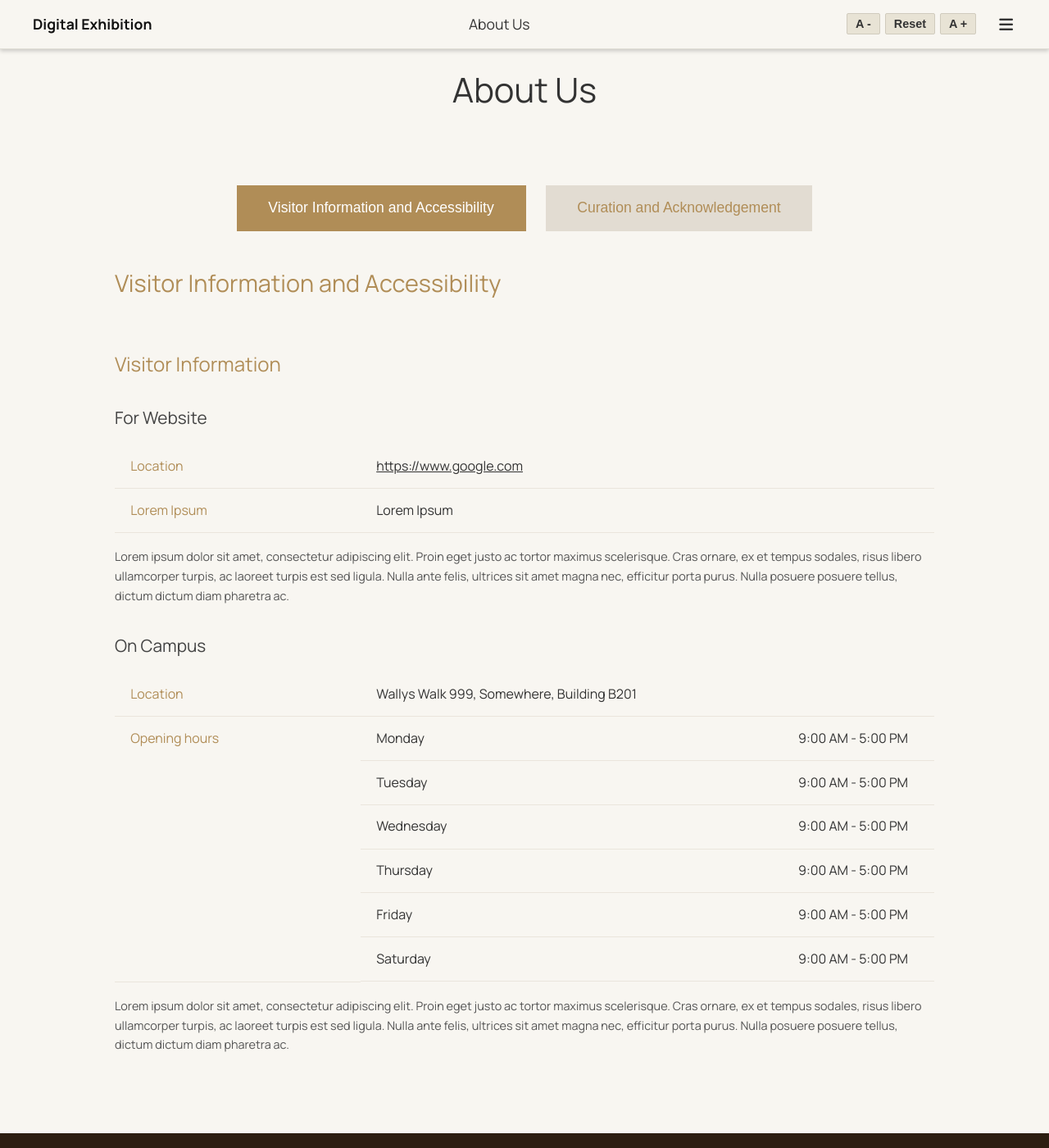
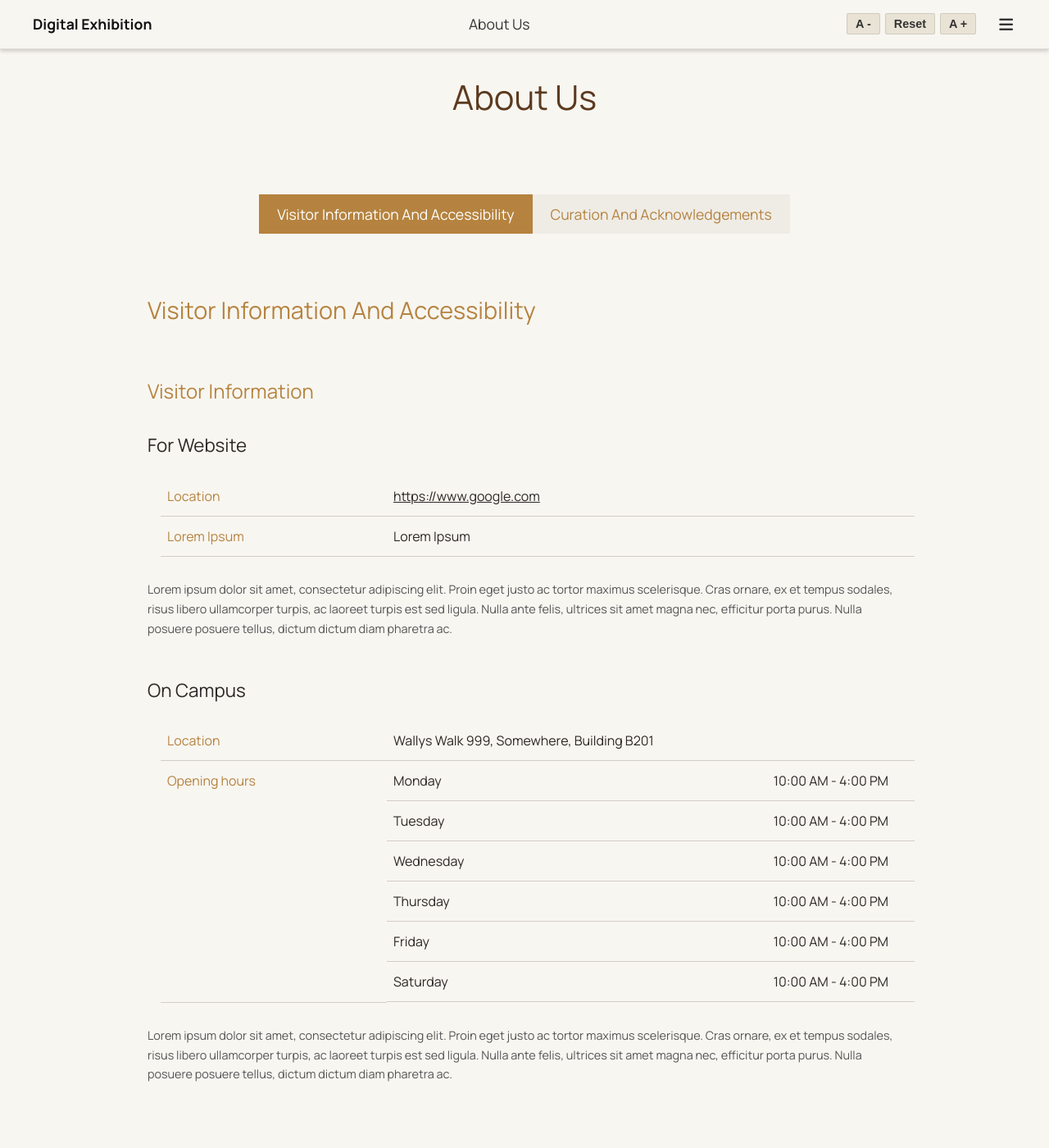
Before and after one commit to HannahVogelArchaeology/group34, a Jekyll site: the page built from about.md, in a window 1280 px wide and 1400 px high. Shown: the whole window at 82% size. Built offline with Jekyll 4.4.1, drawn with Linux system fonts in a browser that asks for light colours.

Commit message:
update about page styling/content

```diff
--- a/_sass/_about.scss
+++ b/_sass/_about.scss
@@ -1,38 +1,41 @@
-/* About Page Styling */
+.page-wrapper > .page-title {
+  text-align: center;
+  color: $accent-dark-bronze;
+  font-family: $font-family-base;
+  font-size: 2.6em;
+  font-weight: 400;
+  margin: 85px 0 45px;
+}
 .about-page-container {
+  width: 100%;
   max-width: 1000px;
   margin: 0 auto;
-  padding: 3em 1.5em;
-  color: #333;
+  padding: 40px 40px 80px;
+  box-sizing: border-box;
 
-  .page-title {
-    text-align: center;
-    font-size: 2.6em;
-    font-weight: 400;
-    margin-bottom: 2em;
-  }
 
   /* Navigation Tabs */
   .tab-navigation {
     display: flex;
     justify-content: center;
-    gap: 1.5em;
-    margin-bottom: 2.5em;
+    gap: 0;
+    margin: 0 auto 70px;
 
     .tab-btn {
-      padding: 1em 2.2em;
+      padding: 12px 22px;
       border: none;
       text-align: center;
+      background-color: $card-bg;
       min-width: 260px;
-      background-color: #e2dcd2;
-      color: #b08d57;
+      color: #b5833f;
+      font-family: $font-family-base;
       font-size: 1.1em;
       cursor: pointer;
       transition: all 0.2s ease;
 
       &.active {
-        background-color: #b08d57;
-        color: #ffffff;
+        background-color: #b5833f;
+        color: white;
       }
 
       &:hover {
@@ -43,22 +46,23 @@
 
   /* Quote Banner */
   .quote-banner {
-    background: linear-gradient(90deg, #785a30 0%, #c39c5e 100%);
-    color: #fff;
+    background: linear-gradient(90deg, $accent-bronze 0%, #c39c5e 100%);
+    color: white;
     text-align: center;
-    padding: 2.5em 1.5em;
-    margin-bottom: 3.5em;
+    padding: 32px 25px;
+    margin-bottom: 0 -40px 60px;
 
     h2 {
       font-size: 1.4em;
       font-weight: 400;
       font-style: italic;
-      margin-bottom: 0.5em;
+      margin: 0 0 4px;
+      color: white;
     }
 
     p {
       font-size: 0.8em;
-      opacity: 0.85;
+      color: white;
       margin: 0;
     }
   }
@@ -74,19 +78,23 @@
 
   .main-tab-title {
     font-size: 1.8em;
-    color: #b08d57;
+    color:#b5833f;
     font-weight: 400;
+    font-family: $font-family-base;
     margin-bottom: 2em;
+    margin: 10 0 45px;
   }
 
   /* Content Sections */
   .content-section {
-    margin-bottom: 3em;
+    margin-bottom: 90px;
 
     .gold-heading {
-      color: #b08d57;
+      margin: 0 0 40px;
+      color: #b5833f;
       font-size: 1.5em;
       font-weight: 400;
+      font-family: $font-family-base;
       margin-bottom: 1.2em;
     }
 
@@ -97,17 +105,17 @@
     }
 
     .sub-block {
-      margin-bottom: 2em;
+      margin-bottom: 45px;
 
       .sub-title {
-        font-size: 1.3em;
+        font-size: 1.4em;
         font-weight: 400;
-        color: #444;
-        margin-bottom: 0.8em;
+        color:$text-color-primary;
+        margin: 0 0 20px;
       }
 
       .section-desc {
-        margin-top: 1.2em;
+        margin-top: 28px;
         line-height: 1.65;
         color: #555;
         font-size: 0.9em;
@@ -116,69 +124,76 @@
 
     p {
       line-height: 1.65;
-      color: #555;
+      color:$text-color-primary;
       font-size: 0.9em;
+      font-family: $font-family-base;
     }
   }
 
   /* Data Tables */
   .info-table {
     width: 100%;
-    margin-top: 1em;
+    margin: 1em;
     border-collapse: collapse;
     background-color: transparent;
 
     td {
-      padding: 0.85em 1.2em;
+      padding: 12px 8px;
       font-size: 1em;
-      border-bottom: 1px solid #eae5dc;
+      font-family: $font-family-base;
+      line-height: 1.5;
+      border-bottom: 1px solid $border-color;
+      vertical-align: top;
     }
 
     .label-col {
-      color: #b08d57;
+      color:#b5833f;
       width: 30%;
       font-weight: 400;
       vertical-align: top;
     }
 
     .value-col {
-      color: #333;
+      color:$text-color-primary;
 
       &.hours-row {
         display: flex;
         justify-content: space-between;
-        padding-right: 2em;
+        padding-right: 2em; //gap: 30px;
       }
     }
 
     .inline-link {
-      color: #333;
+      color:$text-color-primary;
       text-decoration: underline;
 
       &:hover {
-        color: #b08d57;
+        color: $accent-bronze;
       }
     }
   }
+
 
   /* Team Avatars & Dynamic Progress Indicator */
   .team-avatars {
     display: flex;
     justify-content: space-between;
-    margin-top: 1.5em;
-    position: relative;
+    margin: 30px auto 15px;
+    align-items: center;
 
     .avatar {
       width: 52px;
       height: 52px;
+      padding: 0;
       border-radius: 50%;
-      background-color: #eae5dc;
+      background-color: transparent;
       display: flex;
       align-items: center;
       justify-content: center;
       font-size: 0.85em;
-      color: #555;
-      border: 1px solid #d8d0c2;
+      font-family: $font-family-base;
+      color:$text-color-primary;
+      border: 1px solid $accent-bronze;
       cursor: pointer;
       user-select: none;
       transition: all 0.2s ease;
@@ -190,7 +205,7 @@
 
       &.active {
         border-color: #b08d57;
-        background-color: #e2d7c5;
+        background-color: $card-bg;
         color: #111;
         font-weight: 600;
         box-shadow: 0 0 0 2px rgba(176, 141, 87, 0.2);
--- a/about.md
+++ b/about.md
@@ -1,15 +1,12 @@
 ---
-layout: default
+layout: page
 title: About Us
 ---
-
 <div class="about-page-container">
-  <h1 class="page-title">About Us</h1>
-
   <!-- Navigation Buttons -->
   <div class="tab-navigation">
-    <button class="tab-btn active" onclick="switchTab('visitor-tab', this)">Visitor Information and Accessibility</button>
-    <button class="tab-btn" onclick="switchTab('curation-tab', this)">Curation and Acknowledgement</button>
+    <button class="tab-btn active" onclick="switchTab('visitor-tab', this)">Visitor Information And Accessibility</button>
+    <button class="tab-btn" onclick="switchTab('curation-tab', this)">Curation And Acknowledgements</button>
   </div>
 
   <!-- Quote Banner -->
@@ -20,7 +17,7 @@ title: About Us
 
   <!-- Visitor Information and Accessibility -->
   <div id="visitor-tab" class="tab-content active">
-    <h2 class="main-tab-title">Visitor Information and Accessibility</h2>
+    <h2 class="main-tab-title">Visitor Information And Accessibility</h2>
 
     <section class="content-section">
       <h3 class="gold-heading">Visitor Information</h3>
@@ -28,7 +25,7 @@ title: About Us
       <!-- For Website Subsection -->
       <div class="sub-block">
         <h4 class="sub-title">For Website</h4>
-        <table class="info-table">
+        <table class="info-table visitor-info-table">
           <tr>
             <td class="label-col">Location</td>
             <td class="value-col"><a href="https://www.google.com" class="inline-link">https://www.google.com</a></td>
@@ -44,20 +41,20 @@ title: About Us
       <!-- On Campus Subsection -->
       <div class="sub-block">
         <h4 class="sub-title">On Campus</h4>
-        <table class="info-table">
+        <table class="info-table visitor-info-table">
           <tr>
             <td class="label-col">Location</td>
             <td class="value-col">Wallys Walk 999, Somewhere, Building B201</td>
           </tr>
           <tr>
             <td class="label-col" rowspan="6">Opening hours</td>
-            <td class="value-col hours-row"><span>Monday</span><span>9:00 AM - 5:00 PM</span></td>
+            <td class="value-col hours-row"><span>Monday</span><span>10:00 AM - 4:00 PM</span></td>
           </tr>
-          <tr><td class="value-col hours-row"><span>Tuesday</span><span>9:00 AM - 5:00 PM</span></td></tr>
-          <tr><td class="value-col hours-row"><span>Wednesday</span><span>9:00 AM - 5:00 PM</span></td></tr>
-          <tr><td class="value-col hours-row"><span>Thursday</span><span>9:00 AM - 5:00 PM</span></td></tr>
-          <tr><td class="value-col hours-row"><span>Friday</span><span>9:00 AM - 5:00 PM</span></td></tr>
-          <tr><td class="value-col hours-row"><span>Saturday</span><span>9:00 AM - 5:00 PM</span></td></tr>
+          <tr><td class="value-col hours-row"><span>Tuesday</span><span>10:00 AM - 4:00 PM</span></td></tr>
+          <tr><td class="value-col hours-row"><span>Wednesday</span><span>10:00 AM - 4:00 PM</span></td></tr>
+          <tr><td class="value-col hours-row"><span>Thursday</span><span>10:00 AM - 4:00 PM</span></td></tr>
+          <tr><td class="value-col hours-row"><span>Friday</span><span>10:00 AM - 4:00 PM</span></td></tr>
+          <tr><td class="value-col hours-row"><span>Saturday</span><span>10:00 AM - 4:00 PM</span></td></tr>
         </table>
         <p class="section-desc">Lorem ipsum dolor sit amet, consectetur adipiscing elit. Proin eget justo ac tortor maximus scelerisque. Cras ornare, ex et tempus sodales, risus libero ullamcorper turpis, ac laoreet turpis est sed ligula. Nulla ante felis, ultrices sit amet magna nec, efficitur porta purus. Nulla posuere posuere tellus, dictum dictum diam pharetra ac.</p>
       </div>
@@ -67,7 +64,7 @@ title: About Us
 
   <!-- Curation and Acknowledgement -->
   <div id="curation-tab" class="tab-content">
-    <h2 class="main-tab-title">Curation and acknowledgements</h2>
+    <h2 class="main-tab-title">Curation And Acknowledgements</h2>
 
     <!-- Curation Section -->
     <section class="content-section">
@@ -75,17 +72,22 @@ title: About Us
       <p class="author-sub">by Hannah Vogel</p>
       <p>Lorem ipsum dolor sit amet, consectetur adipiscing elit. Proin eget justo ac tortor maximus scelerisque. Cras ornare, ex et tempus sodales, risus libero ullamcorper turpis, ac laoreet turpis est sed ligula.</p>
 
-      <table class="info-table">
+      <table class="info-table curation-info-table">
         <tr>
           <td class="label-col">Credentials</td>
           <td class="value-col">Lorem Ipsum</td>
         </tr>
         <tr>
-          <td class="label-col" rowspan="2">Contact</td>
-          <td class="value-col">Email: abcde12345@gmail.com</td>
+          <td class="label-col contact-label-main" rowspan="2">Contact</td>
+          <td class="value-col contact-row">
+          <span class="contact-label">Email</span>
+          <span>abcde12345@gmail.com</span>
+          </td>
         </tr>
         <tr>
-          <td class="value-col">Social: <a href="#" aria-label="LinkedIn" class="inline-link"><i class="fab fa-linkedin"></i></a></td>
+          <td class="value-col contact-row">
+          <span class="contact-label">Social</span>
+          <a href="#" aria-label="LinkedIn" class="inline-link"><i class="fab fa-linkedin"></i></a></td>
         </tr>
       </table>
     </section>
@@ -130,7 +132,7 @@ title: About Us
   </div>
 
   <!-- Member Information Table -->
-  <table class="info-table">
+  <table class="info-table team-member-table">
     <tr>
       <td class="label-col">Name</td>
       <td class="value-col" id="member-name">ABCDEF GHIJKL</td>
@@ -242,10 +244,14 @@ title: About Us
     element.classList.add('active');
 
     // 2. Reposition the triangle pointer beneath selected circle
-    const avatarWidth = element.offsetWidth;
-    const avatarOffsetLeft = element.offsetLeft;
     const pointer = document.getElementById('pointer-arrow');
-    pointer.style.left = `${avatarOffsetLeft + (avatarWidth / 2) - 8}px`;
+    const divider = document.querySelector('.gold-divider-line');
+    const avatarRect = element.getBoundingClientRect(); //getBoundingClientRect gives actual position on screen
+    const dividerRect = divider.getBoundingClientRect();
+    const avatarCenter = avatarRect.left - dividerRect.left + (avatarRect.width / 2);
+        //avatarRect.left - dividerRect.left tells us how far avatar is from left edge of divider
+        //avatarRect.width/2 gives centre of avatar
+    pointer.style.left = `${avatarCenter - 8}px`;
 
     // 3. Populate member details into the table
     const data = teamMembers[index];
```
